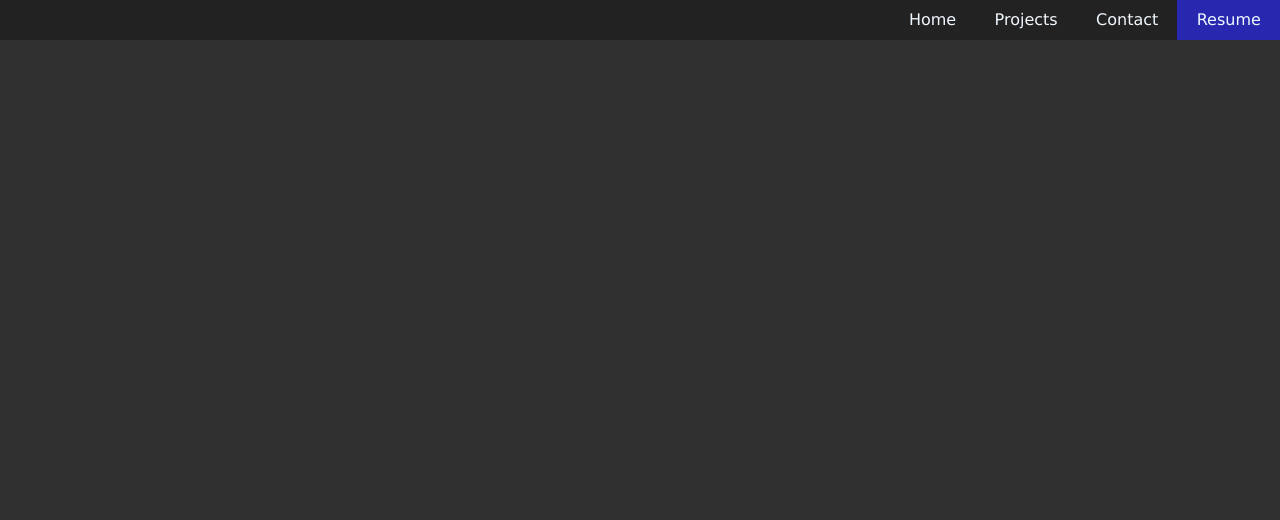
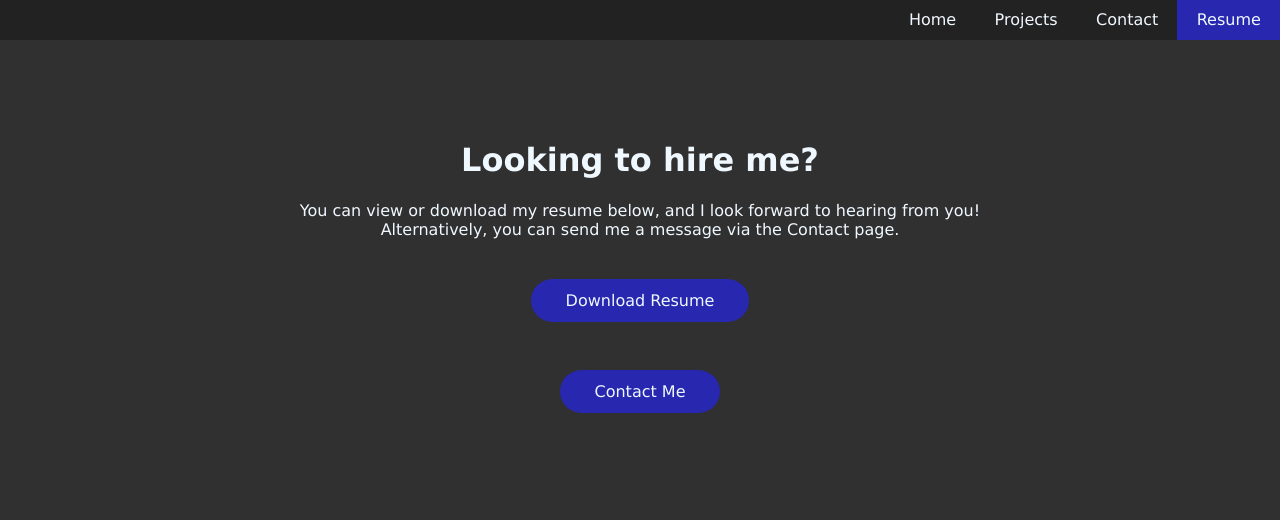
Before and after one commit to jadonyack/jadonyack.github.io, a plain HTML site: page resume.html in a window 1280 px wide. Drawn offline with Linux system fonts and the light colour scheme.

Commit message:
Fix PC picture. Add Resume page buttons.

```diff
--- a/resume.html
+++ b/resume.html
@@ -6,6 +6,9 @@
         <link href="style.css" rel="stylesheet">
     </head>
     <body>
+		<!----====MAIN CONTAINER START====---->
+		<div>
+			<!----====NAVIGATION BAR START====---->
 			<div class="topnav">
 				<ul>
 					<li><a class="active" href="resume.html">Resume</a></li>
@@ -14,5 +17,25 @@
 					<li><a href="index.html">Home</a></li>
 				</ul>
 			</div>
+			<!----====NAVIGATION BAR END====---->
+			<!----====MAIN CONTENT START====---->
+			<div class="main-content">
+				<!----====RESUME START====---->
+				<div class="resume-text">
+					<h1>Looking to hire me?</h1>
+					<p>
+						You can view or download my resume below, and I look forward
+						to hearing from you! Alternatively, you can send me a message
+						via the Contact page.
+				</div>
+				<!----====RESUME END====---->
+				<div class="buttons">
+					<a href="JYack_Resume_Public.pdf" class="btn" download="JYack_Resume.pdf">Download Resume</a>
+					<a href="contact.html" class="btn">Contact Me</a>
+				</div>
+			</div>
+			<!----====MAIN CONTENT END====---->
+		</div>
+		<!----====MAIN CONTAINER END====---->
     </body>
 </html>
--- a/style.css
+++ b/style.css
@@ -1,6 +1,7 @@
 html {
     background-color: #303030;
     font-family: Verdana, Geneva, Tahoma, sans-serif;
+	color: aliceblue;
 }
 
 body {
@@ -56,19 +57,52 @@ body {
 
 .intro {
 	text-align: center;
-	bottom margin: 20vh;
+	margin-bottom: 20vh;
 }
 
 .pc {
 	margin: 20vh 0;
 	width: 100%;
-	text-align: left;
 }
 
-.pc img {
-	display: block;
-	max-width: 10vw;
-	object-fit: contain;
-	object-position: right;
+.pc-picture img {
+	width: auto;
+	height: 50vh;
+	float: right;
 	padding-left: 3vw;
 }
+
+.pc-text {
+	text-align: left;
+	padding: 20vh 0;
+}
+
+.resume-text {
+	text-align: center;
+}
+
+.buttons {
+	width: 50vw;
+	margin: auto;
+	text-align: center;
+}
+
+.btn {
+	font-size: 16px;
+	font-weight: 500;
+	text-decoration: none;
+	padding: 12px 35px;
+	margin: 3vh 5vw;
+	color: aliceblue;
+	border-radius: 40px;
+	display: inline-block;
+	white-space: nowrap;
+	border: none;
+	background: #2727af;
+	transition: all 0.3s ease;
+}
+
+.btn:hover {
+	transform: scale(1.05);
+	background: #191970
+}
```
Also changed, not shown: index.html (+8 -4 lines), 1 other file. Lines whose indentation alone changed are shown as unchanged.
